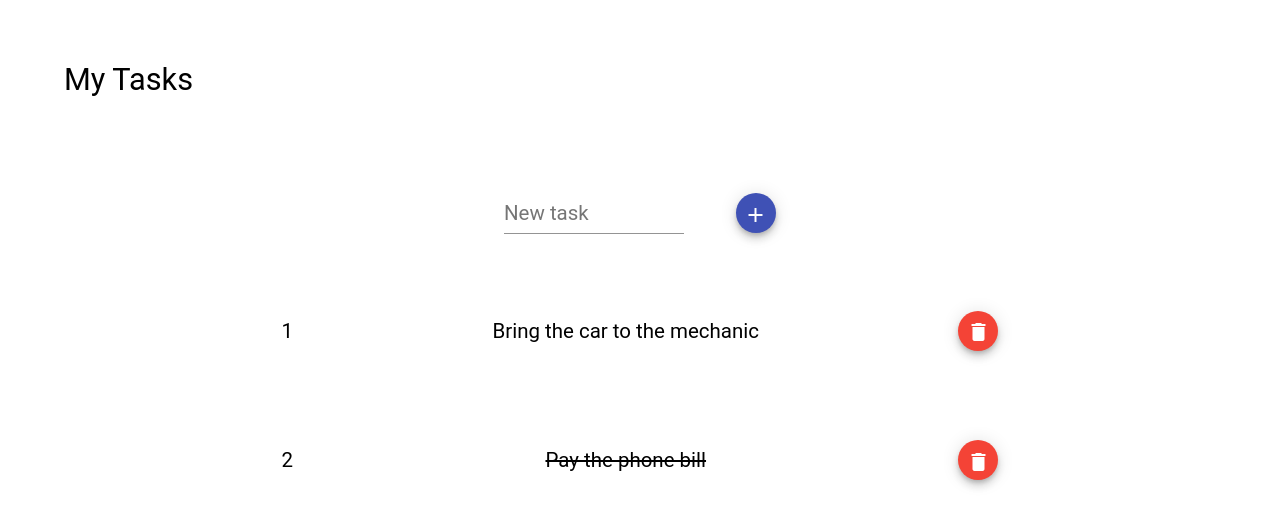
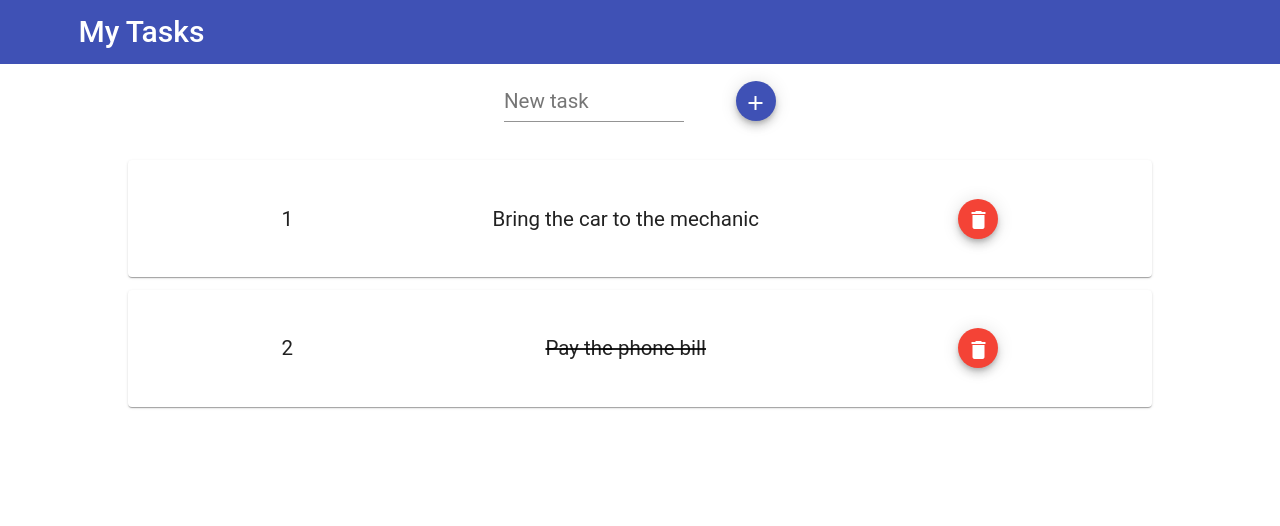
Before and after one commit to judelt/todo-app, an Angular app: page / in a window 1280 px wide. Shown: the top 526 px of the page. Built offline with nearby package versions, Linux system fonts and the light colour scheme.

Commit message:
add material components

```diff
--- a/src/app/app.component.html
+++ b/src/app/app.component.html
@@ -1,6 +1,8 @@
 <div class="app">
   <header>
-    <h1>My Tasks</h1>
+      <mat-toolbar color="primary">
+        <h1>My Tasks</h1>
+      </mat-toolbar>
   </header>
   <app-todos></app-todos>
 </div>
--- a/src/app/components/todos/todos.component.html
+++ b/src/app/components/todos/todos.component.html
@@ -13,11 +13,11 @@
       <mat-icon>add</mat-icon>
     </button>
   </form>
-  <div *ngFor="let todo of todos; let i = index" class="todo {{ todo.completed? 'done' : '' }}">
+  <mat-card *ngFor="let todo of todos; let i = index" class="todo {{ todo.completed? 'done' : '' }}">
     <div class="id">{{ i + 1 }}</div>
     <div class="content" (click)="toggleDone(i)">{{ todo.content }}</div>
     <button mat-mini-fab color="warn" (click)="deleteTodo(i)" >
       <mat-icon>delete</mat-icon>
     </button>
-  </div>
+  </mat-card>
 </div>
```
